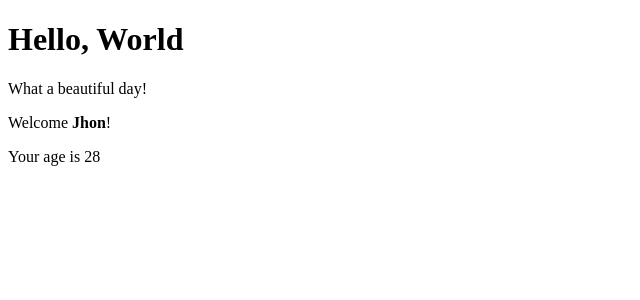
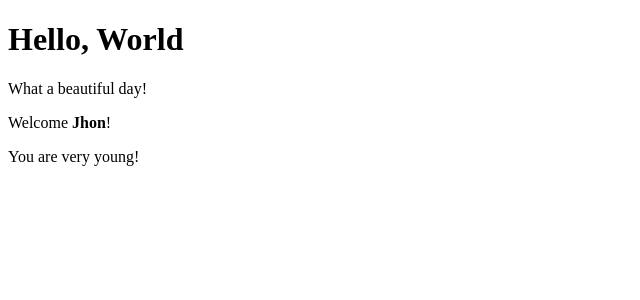
Before and after one commit to camilla-devasini/react-exercises, a React (Create React App) app: page / in a window 1280 px wide. Shown: the top 300 px of the page, without its empty margins (0-640 px from the left). Built offline with nearby package versions, Linux system fonts and the light colour scheme.

Commit message:
fix ex. conditional-05

```diff
--- a/src/App.js
+++ b/src/App.js
@@ -8,7 +8,7 @@ class App extends React.Component {
         return (
             <div>
                 <SayHello />
-                <Welcome name={"Jhon"} age="28" />
+                <Welcome name={"Jhon"} age="18" />
             </div>
         )
     }
--- a/src/components/Age.js
+++ b/src/components/Age.js
@@ -2,9 +2,9 @@ import React from "react"
 
 class Age extends React.Component {
     render() {
-        if (this.props.age >= 18) {
+        if (this.props.age > 18) {
             return <p>Your age is {this.props.age}</p>;
-        } if (this.props.age < 18) {
+        } if (this.props.age <= 18) {
             return <p>You are very young!</p>}
         }
 }
--- a/src/components/Welcome.js
+++ b/src/components/Welcome.js
@@ -6,6 +6,7 @@ import Age from "./Age";
 class Welcome extends React.Component {
     render() {
         let adultRange = this.props.age > 18 || this.props.age < 65;
+        // 19 - 64                                      // 0-18 oppure 65-100
 
         if (adultRange && this.props.name == 'Jhon' || (!adultRange || this.props.name != 'Jhon')) {
 
```
